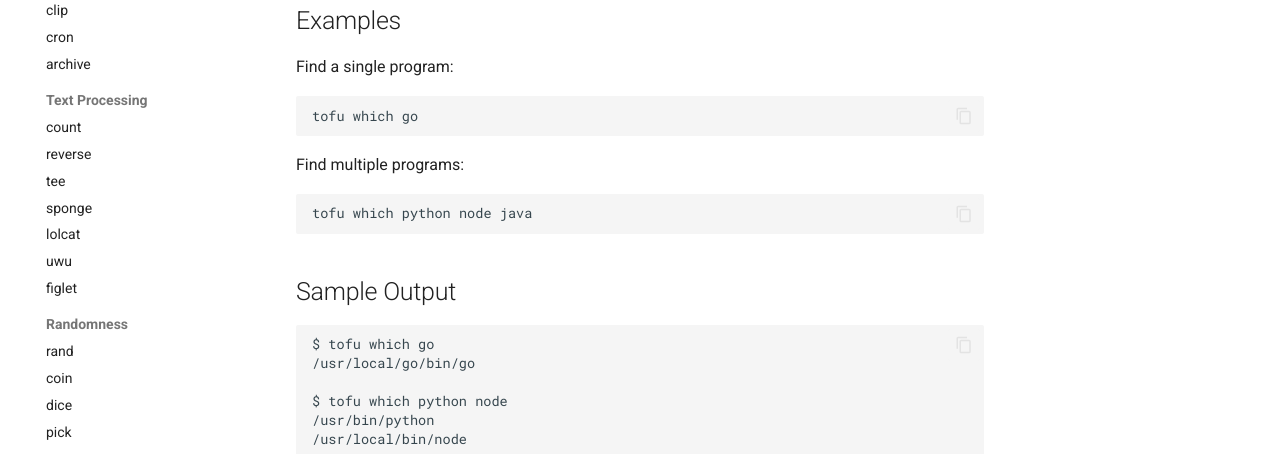
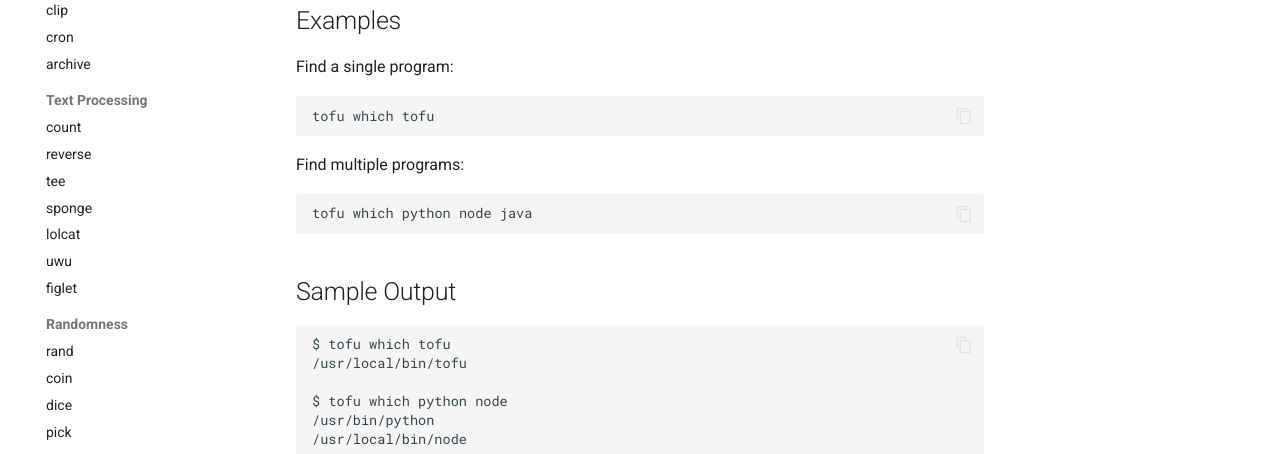
Before and after one commit to GiGurra/tofu, an MkDocs documentation site: the page built from docs/commands/which.md, in a window 1280 px wide and 1310 px high. Shown: the part 515-969 px from the top of the window. Built offline with MkDocs 1.6.1 and Material for MkDocs 9.7.7, drawn with Linux system fonts in a browser that asks for light colours; comment, search, counter and statistics services are not loaded.

Commit message:
Use self-referential example in which docs
Co-Authored-By: Claude Opus 4.5 <noreply@anthropic.com>

````diff
--- a/docs/commands/which.md
+++ b/docs/commands/which.md
@@ -17,7 +17,7 @@ Locate the executable file associated with the given program name by searching t
 Find a single program:
 
 ```bash
-tofu which go
+tofu which tofu
 ```
 
 Find multiple programs:
@@ -29,8 +29,8 @@ tofu which python node java
 ## Sample Output
 
 ```
-$ tofu which go
-/usr/local/go/bin/go
+$ tofu which tofu
+/usr/local/bin/tofu
 
 $ tofu which python node
 /usr/bin/python
````
